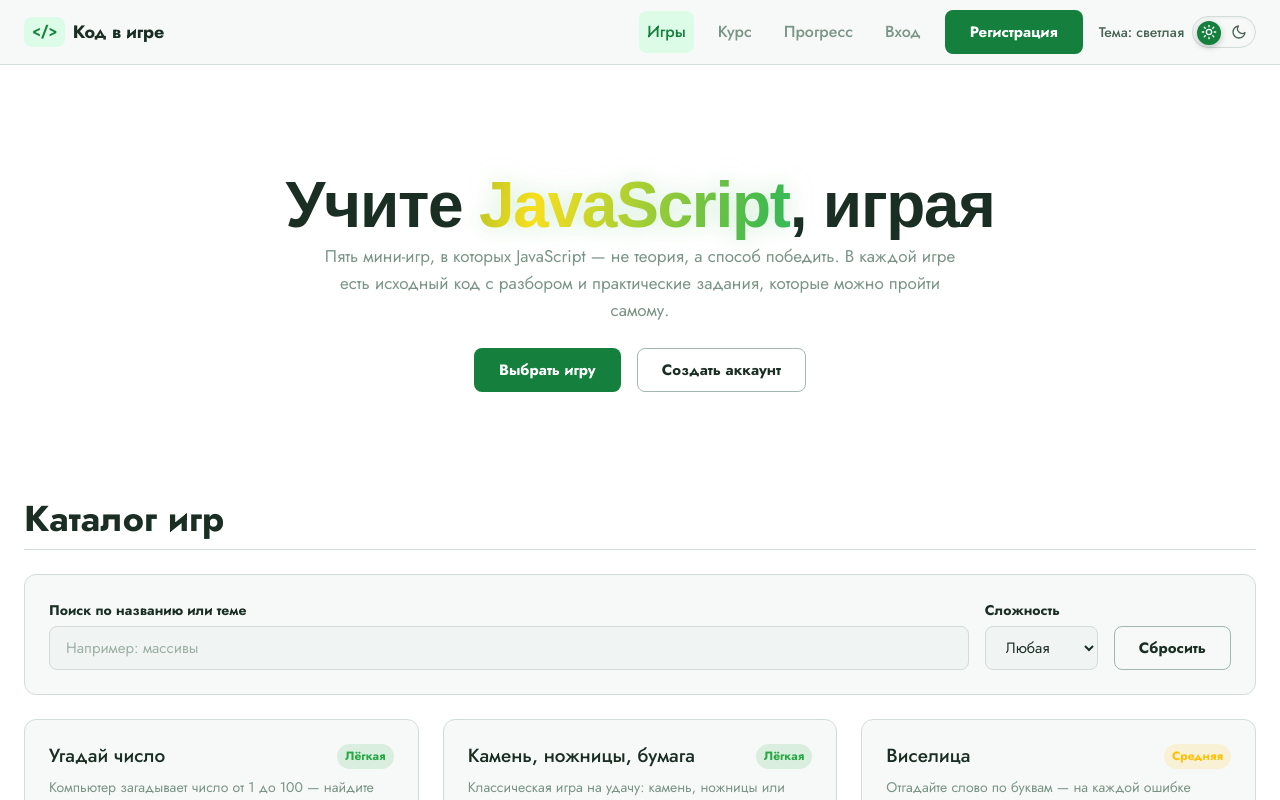
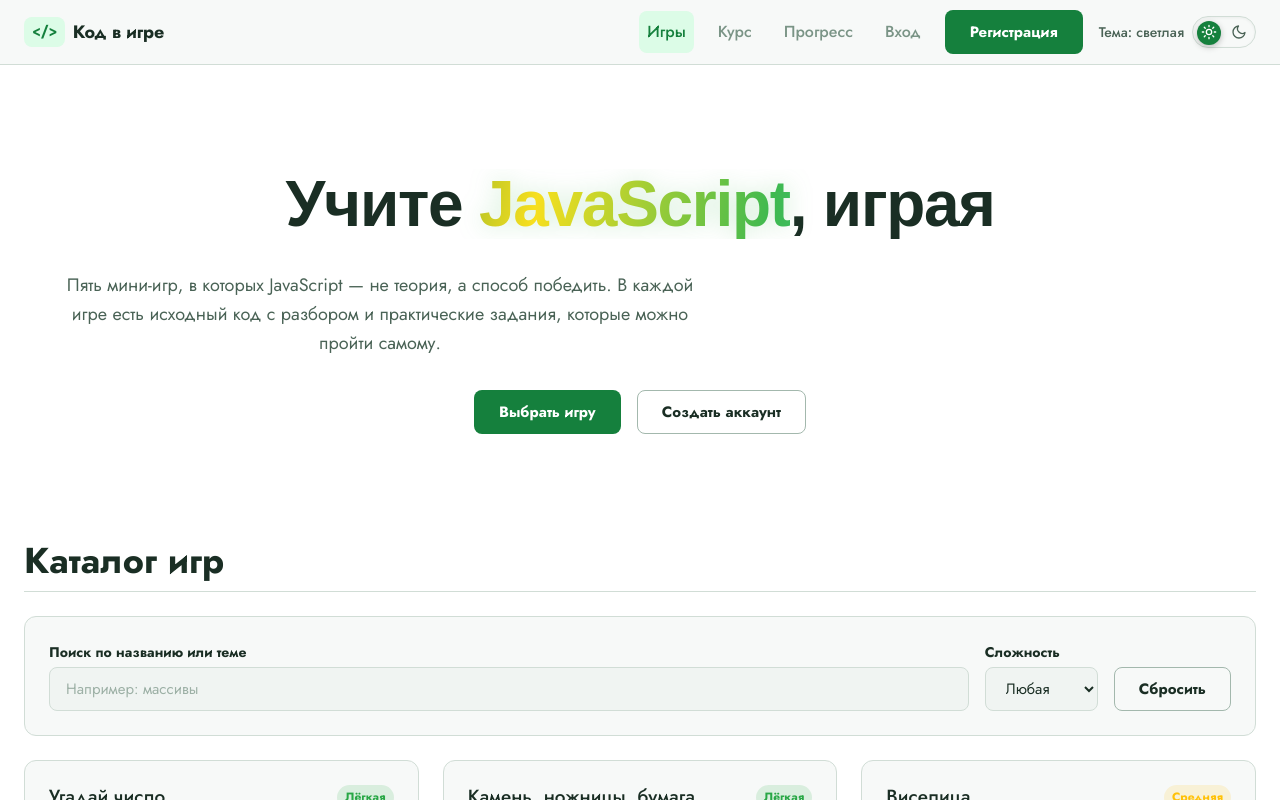
Before and after one commit to caucasmun/code, a React (Vite) app: page /#/ in a window 1280 px wide. Shown: the top 800 px of the page. Built offline with nearby package versions, Linux system fonts and the light colour scheme.

Commit message:
Fix hero title hierarchy and spacing

```diff
--- a/src/styles/pages.css
+++ b/src/styles/pages.css
@@ -8,38 +8,24 @@
 }
 
 .hero {
-  padding: var(--space-2xl) 0;
+  display: flex;
+  flex-direction: column;
+  gap: clamp(16px, 4vw, 32px);
+  padding-block: clamp(24px, 6vw, 64px);
+  padding-inline: clamp(16px, 5vw, 32px);
   text-align: center;
 }
 
 .hero-title {
   font-family: "Futura PT", "Futura", "Century Gothic", sans-serif;
   font-weight: 700;
-  font-size: clamp(1.25rem, 5.5vw, 4rem);
-  line-height: 1.15;
+  font-size: clamp(1.5rem, 6vw, 4rem);
+  line-height: 1.1;
   letter-spacing: -0.02em;
   color: var(--text-primary);
   margin: 0;
   white-space: nowrap;
   overflow: hidden;
-  text-overflow: clip;
-}
-
-@media (max-width: 480px) {
-  .hero-title {
-    font-size: clamp(1.1rem, 5.2vw, 1.5rem);
-    letter-spacing: -0.03em;
-  }
-}
-
-@media (min-width: 768px) {
-  .hero-title {
-    white-space: normal;
-    overflow: visible;
-    font-size: clamp(2rem, 6vw, 4rem);
-    letter-spacing: -0.02em;
-    text-wrap: balance;
-  }
 }
 
 .hero-title__accent {
@@ -98,10 +84,26 @@
 }
 
 .hero__text {
-  max-width: 640px;
-  margin: 0 auto var(--space-lg);
-  color: var(--text-muted);
-  font-size: 17px;
+  font-size: clamp(1rem, 2.2vw, 1.125rem);
+  line-height: 1.6;
+  color: var(--text-secondary);
+  max-width: 60ch;
+  margin: 0;
+}
+
+@media (max-width: 359px) {
+  .hero-title {
+    white-space: normal;
+    overflow: visible;
+    font-size: 1.5rem;
+  }
+}
+
+@media (min-width: 768px) {
+  .hero-title {
+    white-space: normal;
+    text-wrap: balance;
+  }
 }
 
 .hero__actions {
```
